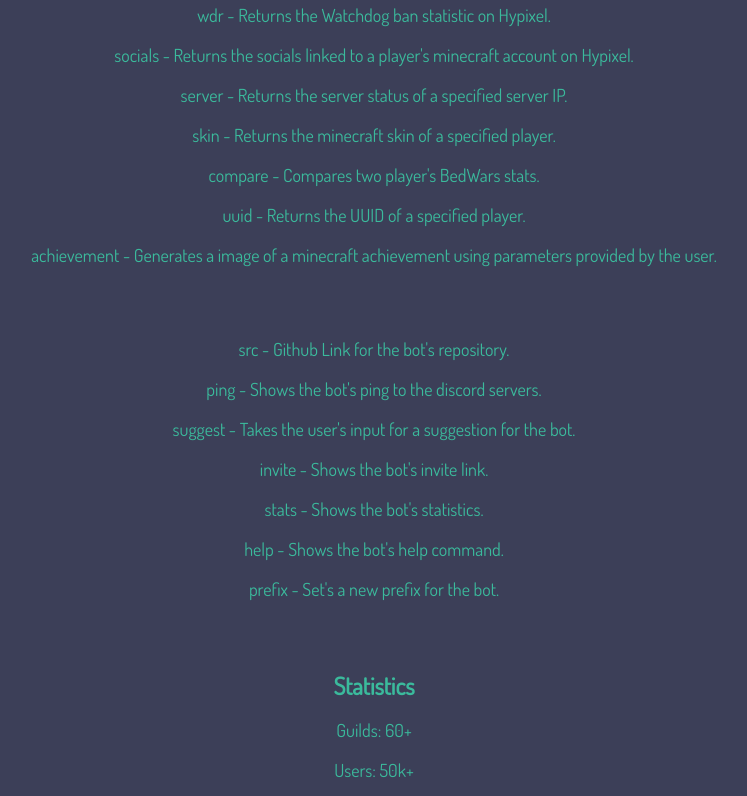
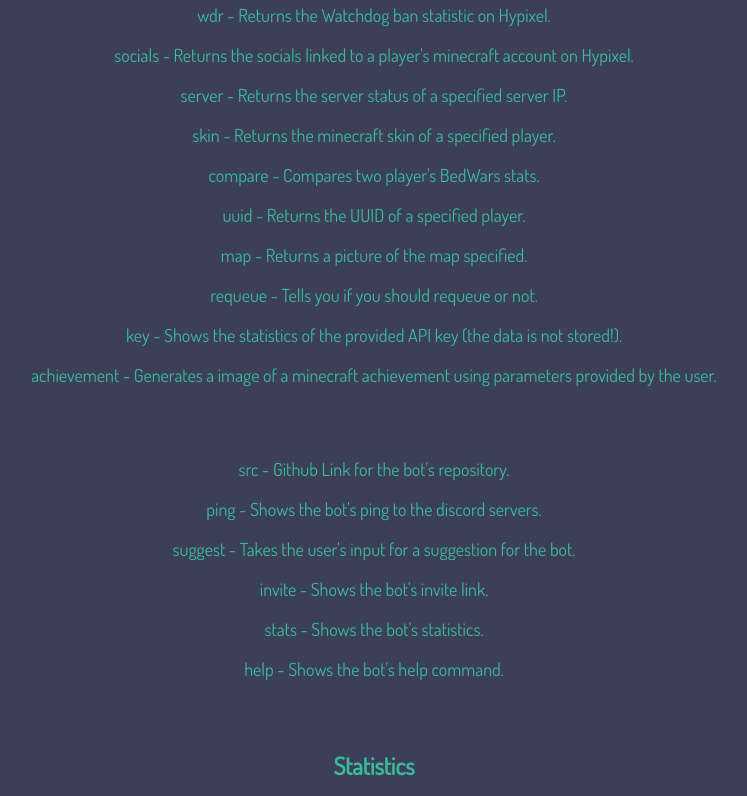
Before and after one commit to Supelion/bl00p, a plain HTML site: page index.html in a window 1280 px wide. Shown: the part 483-1279 px from the top of the page, without its empty margins (266-1013 px from the left). Drawn offline with Linux system fonts and the light colour scheme.

Commit message:
Update index.html

```diff
--- a/index.html
+++ b/index.html
@@ -44,6 +44,9 @@
             <p class="body">skin - Returns the minecraft skin of a specified player.</p>
             <p class="body">compare - Compares two player's BedWars stats.</p>
             <p class="body">uuid - Returns the UUID of a specified player.</p>
+            <p class="body">map - Returns a picture of the map specified.</p>
+            <p class="body">requeue - Tells you if you should requeue or not.</p>
+            <p class="body">key - Shows the statistics of the provided API key (the data is not stored!).</p>
             <p class="body">achievement - Generates a image of a minecraft achievement using parameters provided by the user.</p>
 
             <br/>
@@ -55,7 +58,6 @@
             <p class="body">invite - Shows the bot's invite link.</p>
             <p class="body">stats - Shows the bot's statistics.</p>
             <p class="body">help - Shows the bot's help command.</p>
-            <p class="body">prefix - Set's a new prefix for the bot.</p>
 
         </div>
         <div>
```
